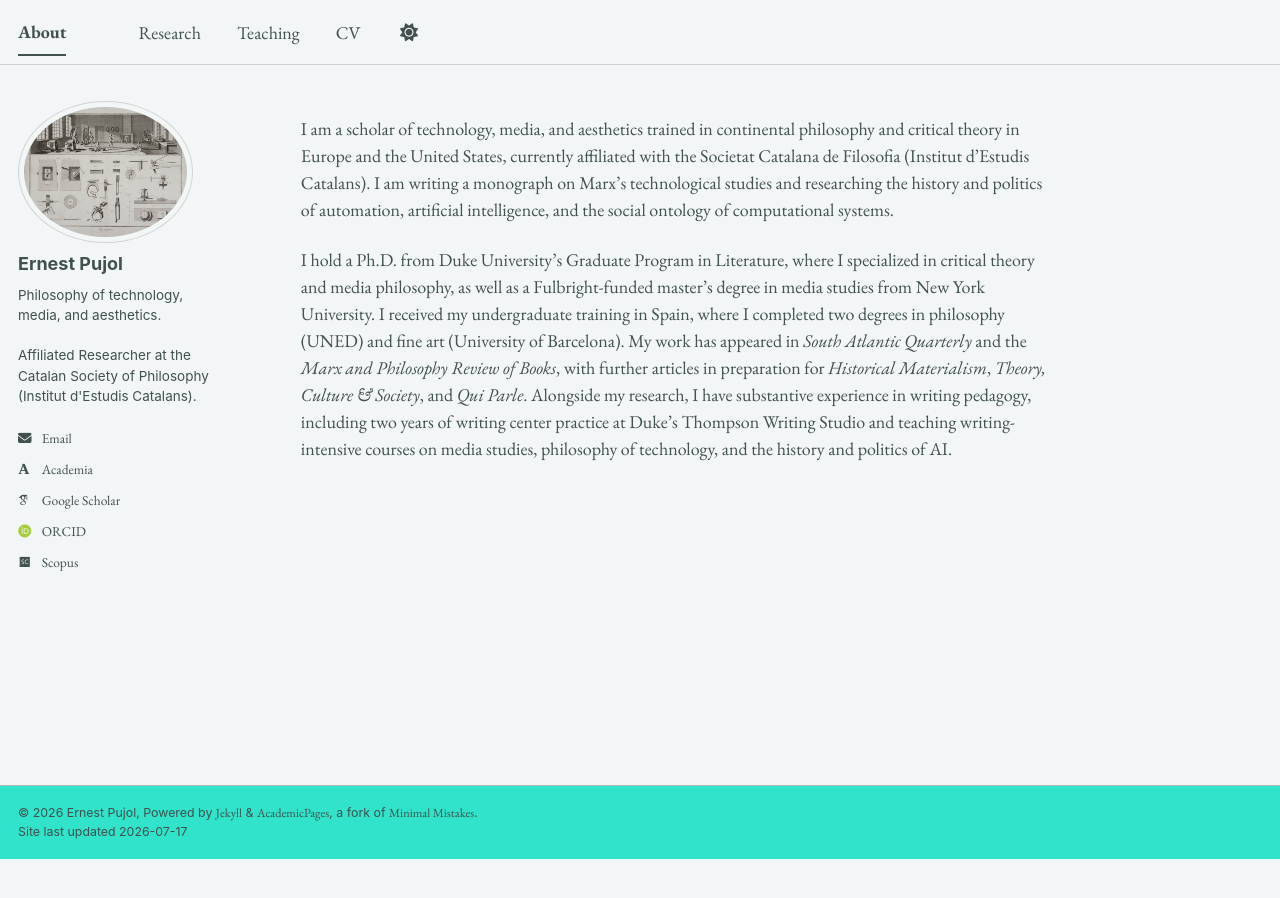
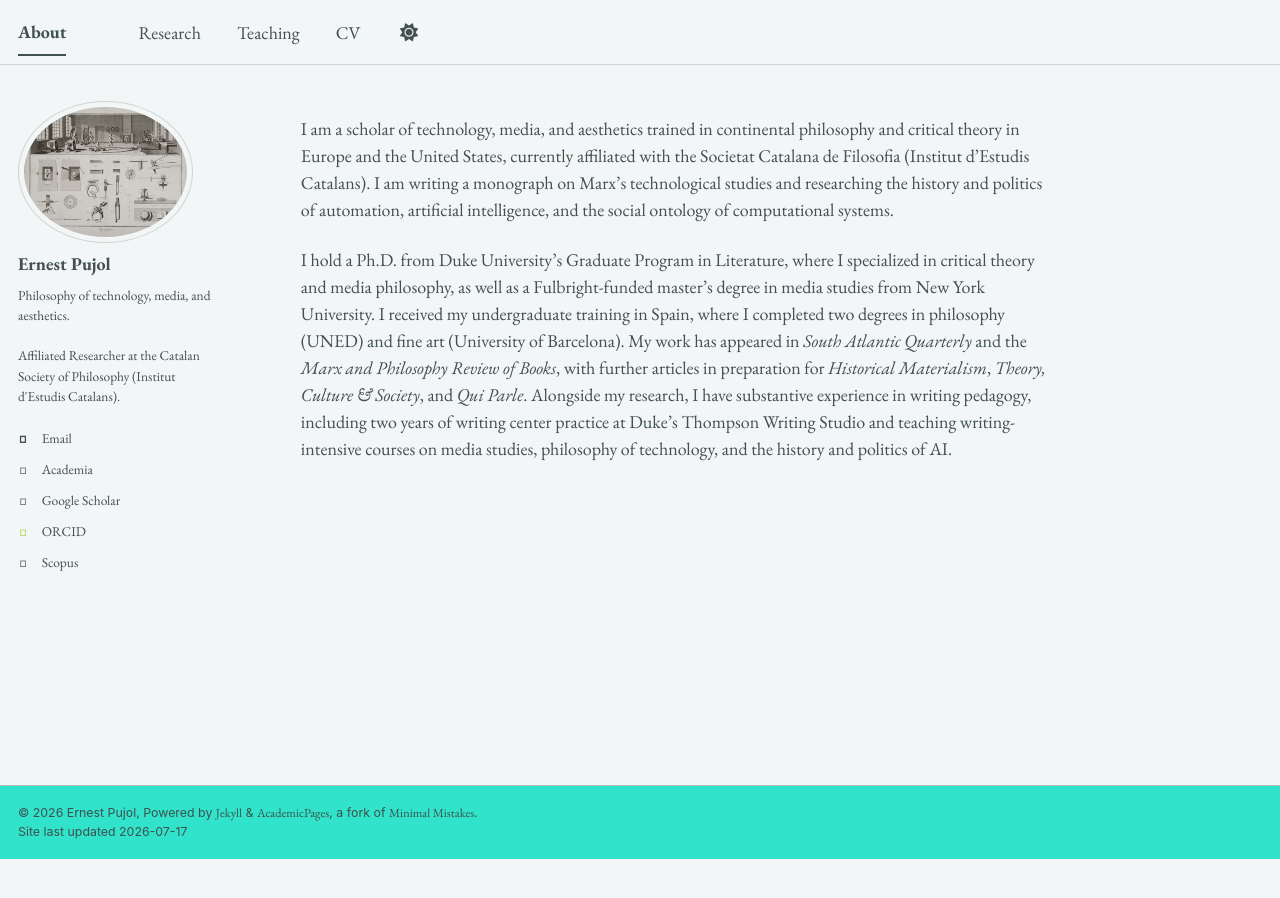
Before and after one commit to epujol90/epujol90.github.io, a Jekyll site: the page built from _pages/about.md, in a window 1280 px wide. Built offline with Jekyll 4.4.1, drawn with Linux system fonts in a browser that asks for light colours; some web fonts are replaced; a script bundle is joined from its source files by our own code; library files that are not in the unit come from our copies.

Commit message:
Update main.scss

```diff
--- a/assets/css/main.scss
+++ b/assets/css/main.scss
@@ -72,12 +72,11 @@ html, body {
   height: 100%;
 }
 
-.sidebar {
-  font-family: "EB Garamond", serif;
-}
-
+.sidebar,
+.sidebar *,
 .author__name,
 .author__bio,
-.author__urls {
-  font-family: "EB Garamond", serif;
+.author__urls,
+.author__urls * {
+  font-family: "EB Garamond", serif !important;
 }
```
